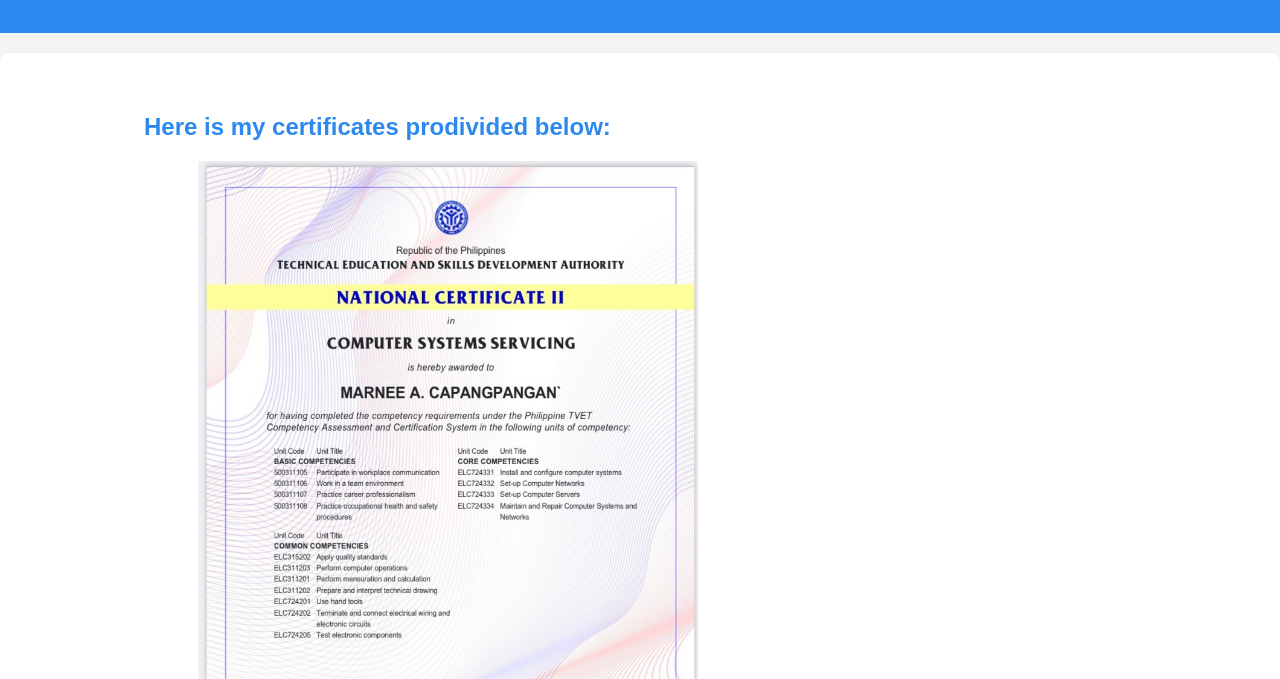
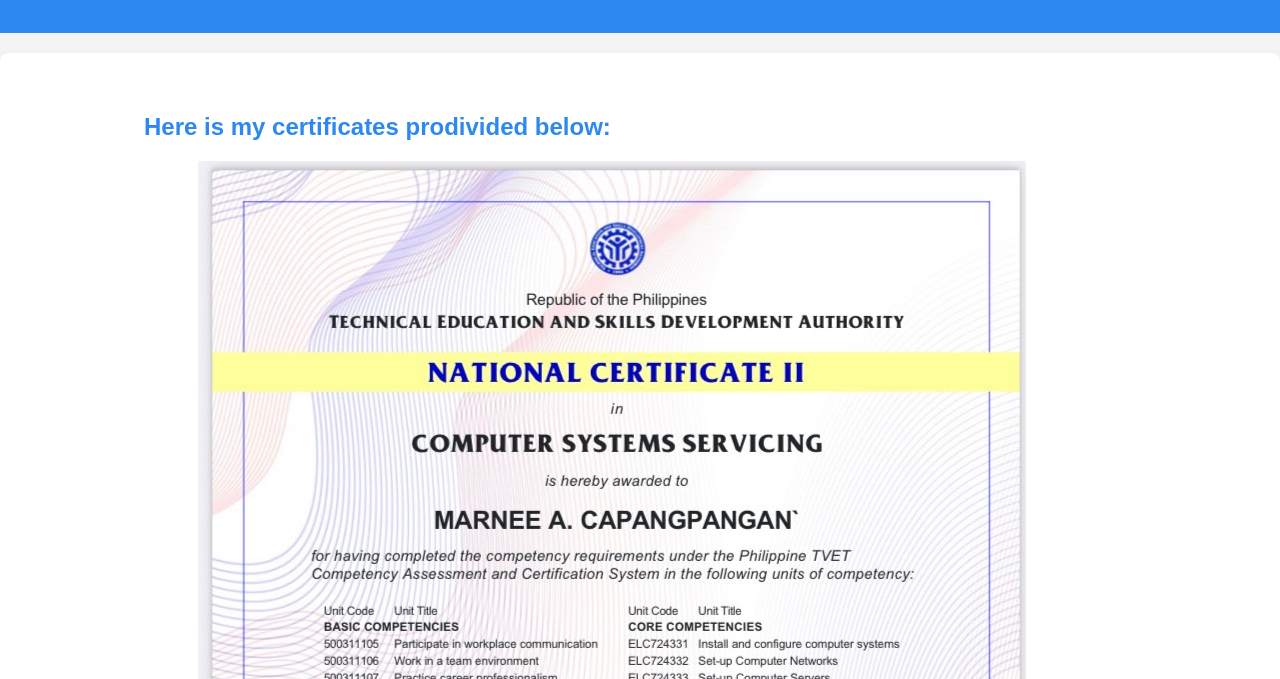
Before and after one commit to marnsss/marnsss.github.io, a plain HTML site: page assets/pages/certificates.html in a window 1280 px wide. Shown: the part 121-800 px from the top of the page. Drawn offline with Linux system fonts and the light colour scheme.

Commit message:
certificates.html

```diff
--- a/assets/pages/certificates.html
+++ b/assets/pages/certificates.html
@@ -26,7 +26,7 @@
         <div class="container">
             <h2>Here is my certificates prodivided below:</h2>
             <a href="../img/NC2.jpeg">NC.pdf</a>
-            <img src="../img/NC2.jpeg" alt="NC2" width="500vh" height="750vh">
+           <img src="../img/NC2.jpeg" alt="NC2" class="certificate-img">
 
         </div>
     </section>
```
